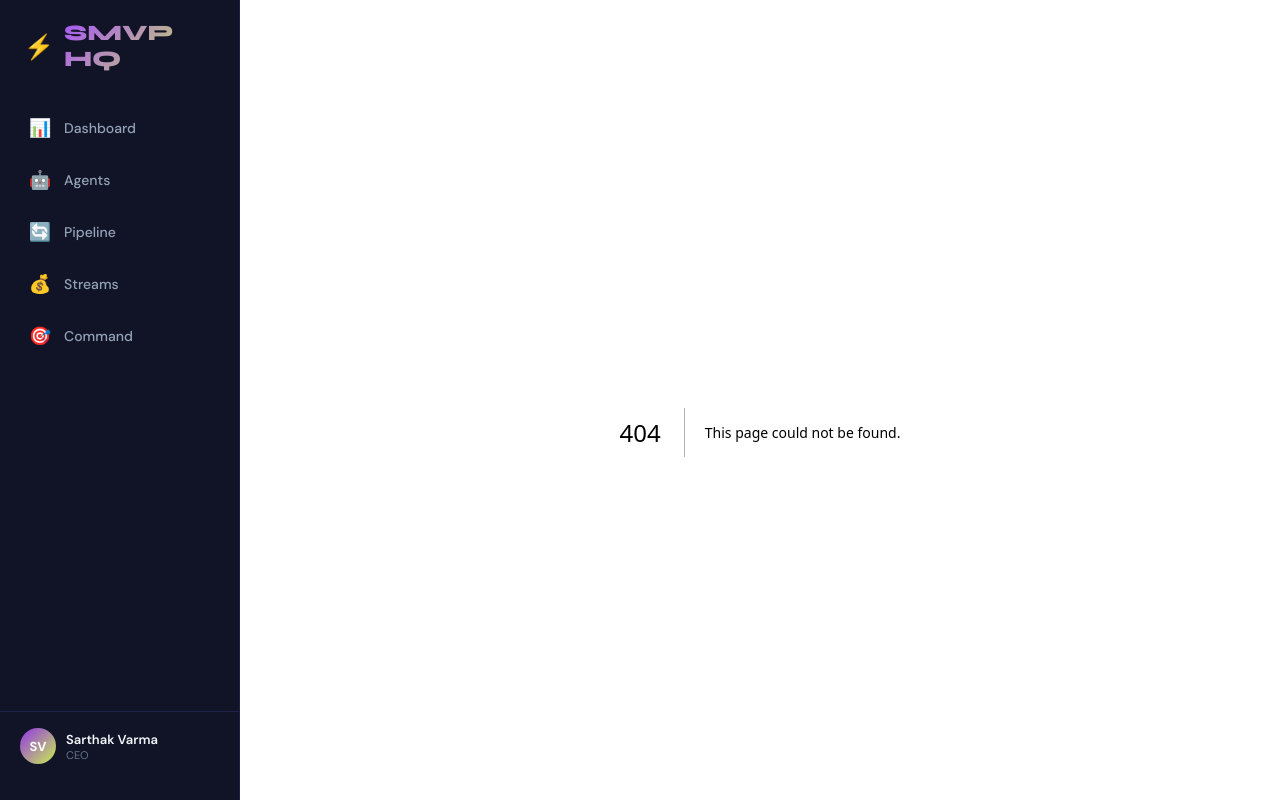
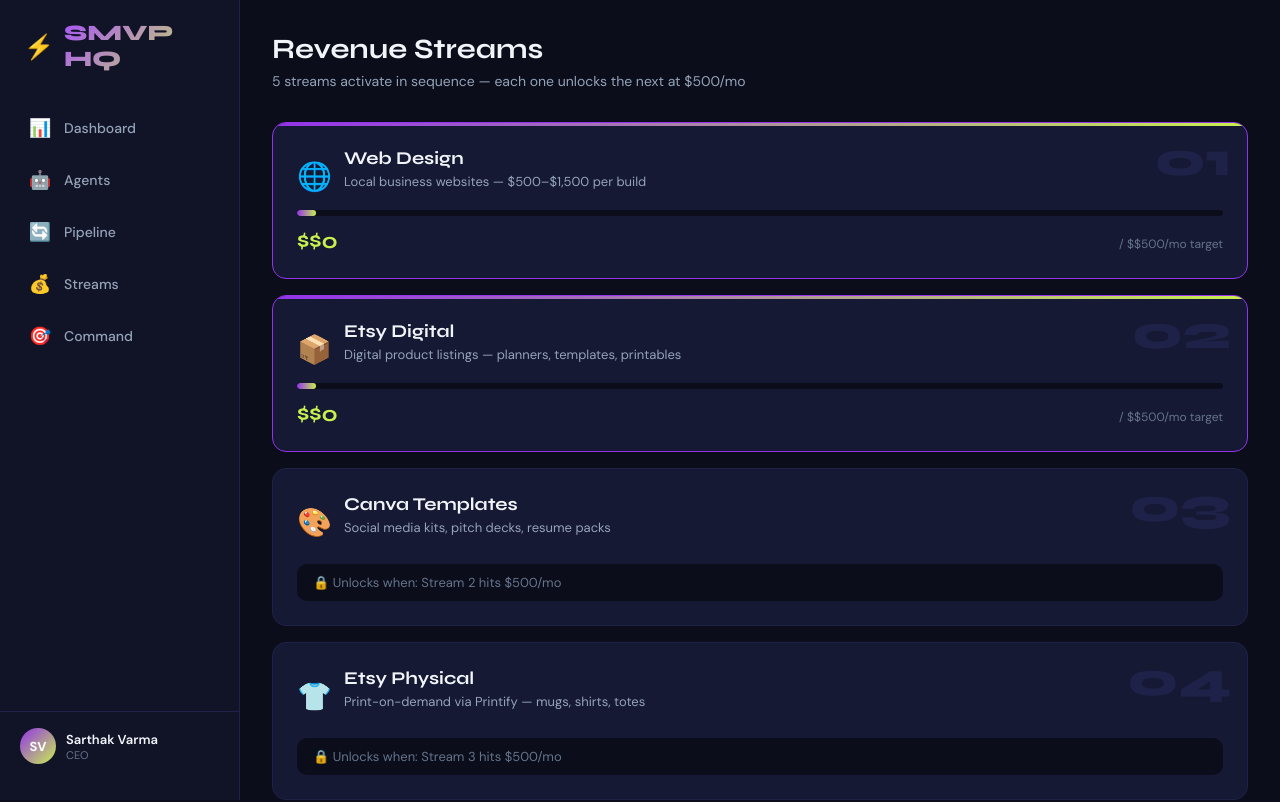
Before and after one commit to TheSolutionMVP/smvp-hq, a Next.js app in the folder dashboard/: page /streams in a window 1280 px wide. Before the commit this address had no page. Shown: the top 802 px of the page. Built offline with nearby package versions, Linux system fonts and the light colour scheme; no server answers; the database is empty.

Commit message:
Create page.js

```diff
--- /dev/null
+++ b/dashboard/app/streams/page.js
@@ -0,0 +1,134 @@
+'use client'
+import { useEffect, useState } from 'react'
+import { supabase } from '../../lib/supabase'
+
+const STREAMS = [
+  {
+    number: '01',
+    name: 'Web Design',
+    desc: 'Local business websites — $500–$1,500 per build',
+    status: 'active',
+    target: 500,
+    icon: '🌐',
+  },
+  {
+    number: '02',
+    name: 'Etsy Digital',
+    desc: 'Digital product listings — planners, templates, printables',
+    status: 'active',
+    target: 500,
+    icon: '📦',
+  },
+  {
+    number: '03',
+    name: 'Canva Templates',
+    desc: 'Social media kits, pitch decks, resume packs',
+    status: 'locked',
+    target: 500,
+    unlockCondition: 'Stream 2 hits $500/mo',
+    icon: '🎨',
+  },
+  {
+    number: '04',
+    name: 'Etsy Physical',
+    desc: 'Print-on-demand via Printify — mugs, shirts, totes',
+    status: 'locked',
+    target: 500,
+    unlockCondition: 'Stream 3 hits $500/mo',
+    icon: '👕',
+  },
+  {
+    number: '05',
+    name: 'TikTok Affiliate',
+    desc: 'Video content + affiliate links — passive income at scale',
+    status: 'locked',
+    target: 500,
+    unlockCondition: 'Stream 4 hits $500/mo',
+    icon: '📱',
+  },
+]
+
+export default function StreamsPage() {
+  const [revenue, setRevenue] = useState({})
+
+  useEffect(() => {
+    fetchRevenue()
+  }, [])
+
+  async function fetchRevenue() {
+    try {
+      const { data } = await supabase.from('revenue').select('source, amount')
+      if (data) {
+        const bySource = {}
+        data.forEach(r => {
+          const src = r.source || 'other'
+          bySource[src] = (bySource[src] || 0) + r.amount
+        })
+        setRevenue(bySource)
+      }
+    } catch (e) { /* not connected */ }
+  }
+
+  const streamKeyMap = {
+    '01': 'web-design',
+    '02': 'etsy-digital',
+    '03': 'canva',
+    '04': 'etsy-physical',
+    '05': 'tiktok',
+  }
+
+  return (
+    <div>
+      <div className="page-header">
+        <h1 className="page-title">Revenue Streams</h1>
+        <p className="page-subtitle">5 streams activate in sequence — each one unlocks the next at $500/mo</p>
+      </div>
+
+      <div style={{ display: 'flex', flexDirection: 'column', gap: '16px' }}>
+        {STREAMS.map(stream => {
+          const streamRevenue = revenue[streamKeyMap[stream.number]] || 0
+          const progress = Math.min((streamRevenue / stream.target) * 100, 100)
+
+          return (
+            <div key={stream.number} className={`stream-card ${stream.status === 'active' ? 'active' : ''}`}>
+              <span className="stream-number">{stream.number}</span>
+              <div style={{ display: 'flex', alignItems: 'center', gap: '12px', marginBottom: '4px' }}>
+                <span style={{ fontSize: '28px' }}>{stream.icon}</span>
+                <div>
+                  <div className="stream-name">{stream.name}</div>
+                  <div className="stream-desc">{stream.desc}</div>
+                </div>
+              </div>
+
+              {stream.status === 'active' ? (
+                <>
+                  <div className="stream-progress">
+                    <div className="stream-progress-bar" style={{ width: `${Math.max(progress, 2)}%` }}></div>
+                  </div>
+                  <div style={{ display: 'flex', justifyContent: 'space-between', alignItems: 'baseline' }}>
+                    <span className="stream-revenue">$${streamRevenue.toLocaleString()}</span>
+                    <span className="stream-target">/ $${stream.target}/mo target</span>
+                  </div>
+                </>
+              ) : (
+                <div style={{
+                  marginTop: '12px',
+                  padding: '10px 16px',
+                  background: 'var(--bg-primary)',
+                  borderRadius: 'var(--radius-md)',
+                  fontSize: '13px',
+                  color: 'var(--text-muted)',
+                  display: 'flex',
+                  alignItems: 'center',
+                  gap: '8px',
+                }}>
+                  🔒 Unlocks when: {stream.unlockCondition}
+                </div>
+              )}
+            </div>
+          )
+        })}
+      </div>
+    </div>
+  )
+}
```
